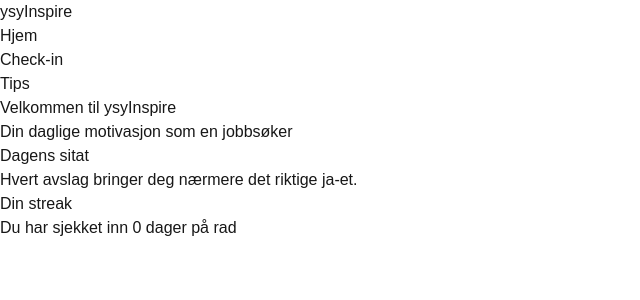
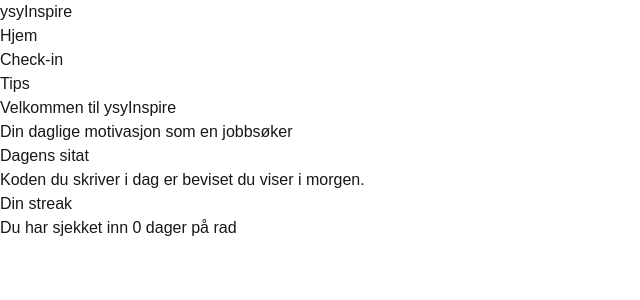
Before and after one commit to Nejsa/ysyInspire, a Next.js app: page / in a window 1280 px wide. Shown: the top 300 px of the page, without its empty margins (0-640 px from the left). Built offline with nearby package versions, Linux system fonts and the light colour scheme.

Commit message:
feat: add daily quote logic

```diff
--- a/src/app/page.js
+++ b/src/app/page.js
@@ -1,4 +1,21 @@
+"use client";
+
+const quotes = [
+  "Hvert avslag bringer deg nærmere det riktige ja-et.",
+  "Koden du skriver i dag er beviset du viser i morgen.",
+  "En junior som fortsetter å lære, er en senior i utvikling.",
+  "Fremgang er ikke alltid synlig — men den skjer.",
+  "Du trenger ikke alt på plass. Du trenger bare å starte.",
+];
+
+function getTodaysQuote() {
+  const today = new Date();
+  const dailyNumber = Math.floor(today.getTime() / 86400000);
+  return quotes[dailyNumber % quotes.length];
+}
+
 export default function Home() {
+  const quote = getTodaysQuote();
   return (
     <main>
       <h1>Velkommen til ysyInspire</h1>
@@ -6,7 +23,7 @@ export default function Home() {
 
       <section>
         <h2>Dagens sitat</h2>
-        <p>Hvert avslag bringer deg nærmere det riktige ja-et.</p>
+        <p>{quote}</p>
       </section>
 
       <section>
```
